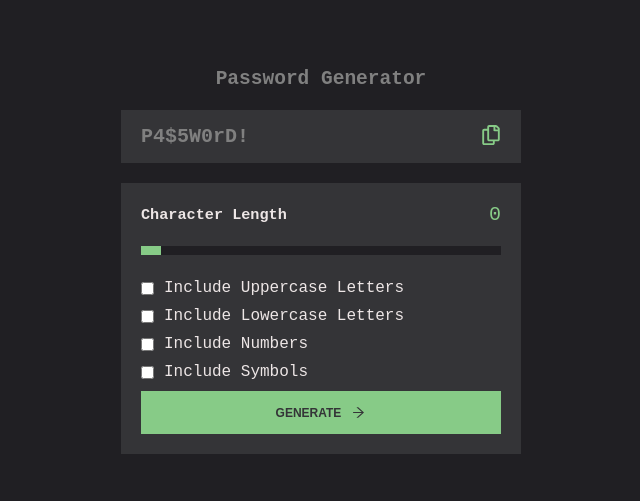
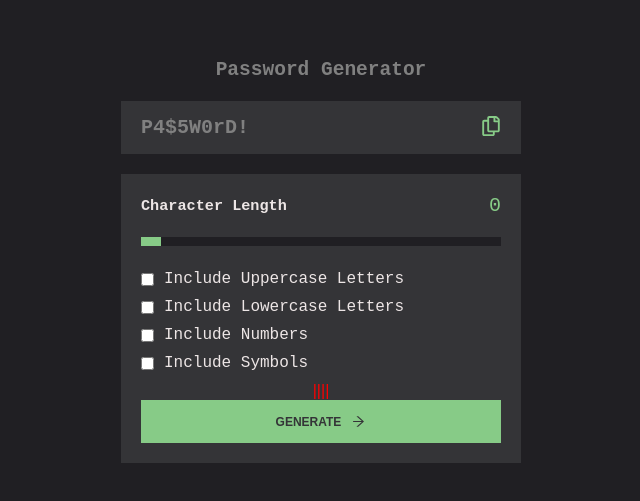
Before and after one commit to tomasleggire/password-generator, a React (Create React App) app: page / in a window 1280 px wide. Shown: the part 139-640 px from the top of the page, without its empty margins (319-959 px from the left). Built offline with nearby package versions, Linux system fonts and the light colour scheme.

Commit message:
StrengthRating component created

```diff
--- /dev/null
+++ b/src/components/StrengthRating.tsx
@@ -0,0 +1,30 @@
+import React, { useContext } from 'react';
+import '../styles/StrengthRating.css';
+import { MyContext } from "../contexts/PasswordContext";
+
+export default function StrengthRating() {
+    const { newPassword } = useContext(MyContext);
+
+    let strength = 0;
+
+    if (newPassword.length >= 4) {
+      const hasUpperCase = /[A-Z]/.test(newPassword);
+      const hasLowerCase = /[a-z]/.test(newPassword);
+      const hasNumber = /\d/.test(newPassword);
+      const hasSpecialChar = /\W/.test(newPassword);
+
+      if (hasUpperCase && hasLowerCase && hasNumber && hasSpecialChar) {
+        strength = newPassword.length > 8 ? 3 : 2;
+      } else if (hasUpperCase || hasLowerCase || hasNumber || hasSpecialChar) {
+        strength = 1;
+      }
+    }
+
+    return (
+      <div>
+        {Array(4).fill("").map((_, i) => (
+          <span key={i} style={{ color: i < strength ? 'green' : 'red' }}>|</span>
+        ))}
+      </div>
+    );
+}
--- a/src/containers/OptionsLayout.tsx
+++ b/src/containers/OptionsLayout.tsx
@@ -1,8 +1,10 @@
 import React, { useContext } from "react";
+import "../styles/OptionsLayout.css";
 import { AiOutlineArrowRight } from "react-icons/ai";
 import { ChildrenProps } from "../types";
-import "../styles/OptionsLayout.css";
 import { MyContext } from "../contexts/PasswordContext";
+
+import StrengthRating from "../components/StrengthRating";
 
 export default function OptinsLayout(props: ChildrenProps): JSX.Element {
   const { generatePassword } = useContext(MyContext);
@@ -10,6 +12,7 @@ export default function OptinsLayout(props: ChildrenProps): JSX.Element {
   return (
     <div className="main-options-layout">
       {props.children}
+      <StrengthRating />
       <button type="button" onClick={generatePassword}>
         <span>GENERATE</span> <AiOutlineArrowRight className="button-icon" />
       </button>
```
Also changed, not shown: src/styles/StrengthRating.css (added).
